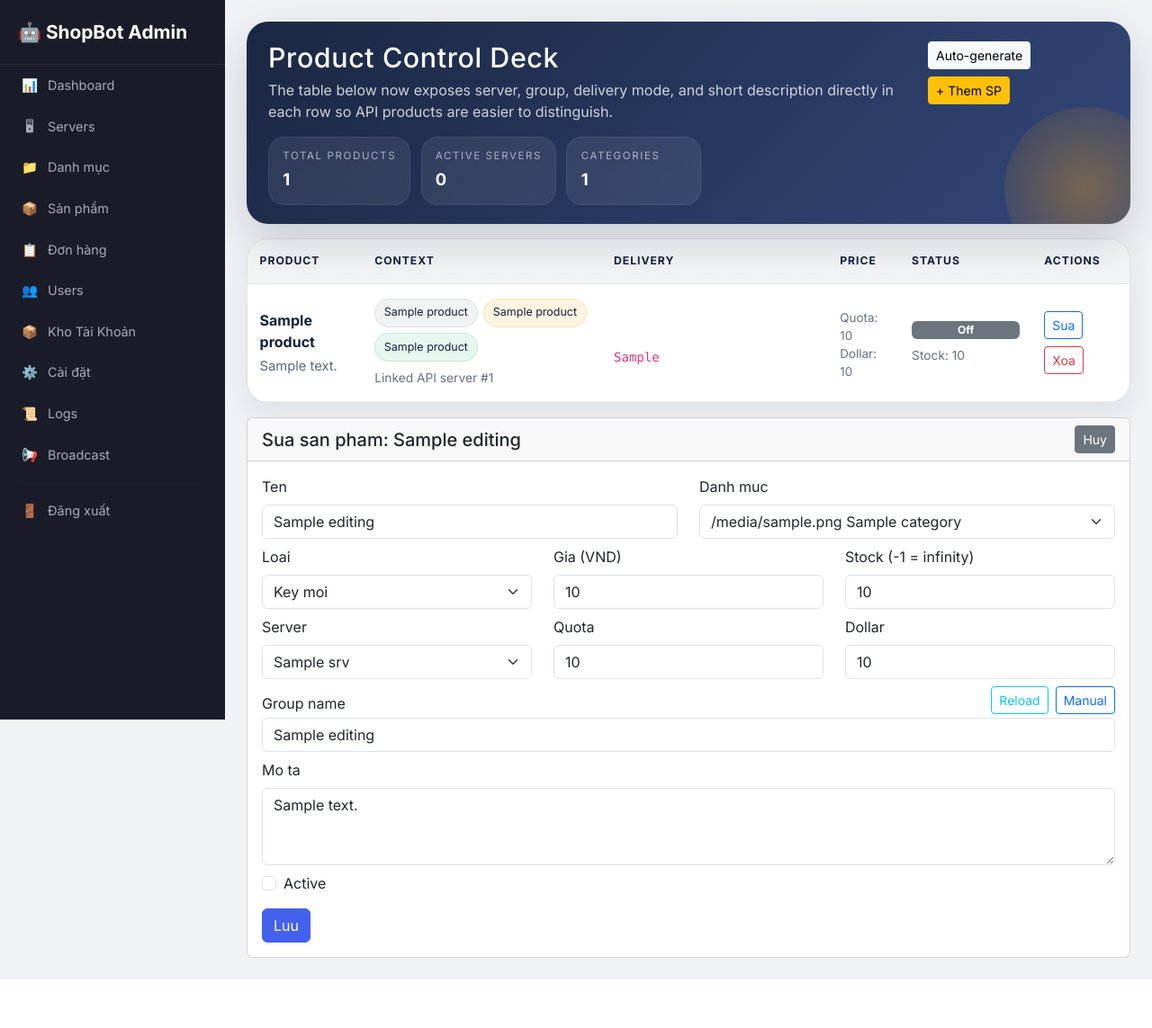
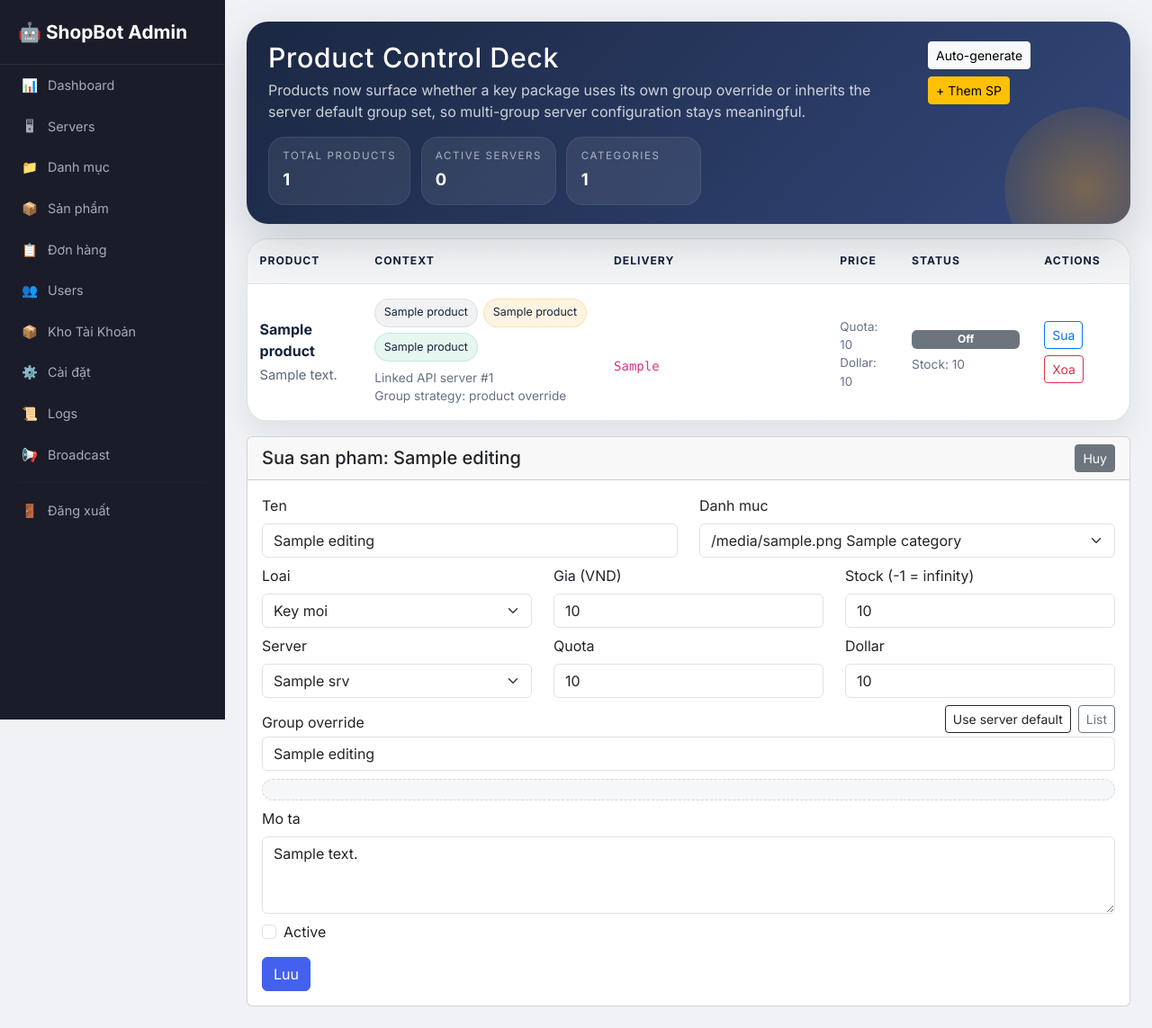
Before and after one commit to shurikenji/shopbot, a Python web app: template admin/templates/products.html in a window 1280 px wide. Shown: the whole page at 90% size. Before the commit the page ends 1089 px from the top, so only its background shows below. Run offline with Jinja, Linux system fonts and the light colour scheme; the template is opened without the code that fills it: most values are stand-ins (such as "Sample title", 1, 10 or a date in 2020).

Commit message:
Make products inherit server default groups

```diff
--- a/admin/templates/products.html
+++ b/admin/templates/products.html
@@ -166,9 +166,30 @@
         border-color: rgba(14,173,105,0.18);
     }
 
+    .product-chip.inherited {
+        background: rgba(33, 150, 243, 0.12);
+        border-color: rgba(33, 150, 243, 0.18);
+    }
+
     .product-meta {
         color: #667085;
         font-size: 0.86rem;
+    }
+
+    .product-group-helper {
+        margin-top: 0.55rem;
+        padding: 0.7rem 0.85rem;
+        border-radius: 14px;
+        border: 1px dashed rgba(20,33,61,0.14);
+        background: rgba(20,33,61,0.035);
+        color: #41506a;
+        font-size: 0.88rem;
+        line-height: 1.45;
+    }
+
+    .product-group-helper code {
+        color: #0f4c81;
+        font-size: 0.83rem;
     }
 
     .product-type-badge {
@@ -254,7 +275,7 @@
         <div class="product-hero-top">
             <div>
                 <h1>Product Control Deck</h1>
-                <p>The table below now exposes server, group, delivery mode, and short description directly in each row so API products are easier to distinguish.</p>
+                <p>Products now surface whether a key package uses its own group override or inherits the server default group set, so multi-group server configuration stays meaningful.</p>
             </div>
             <div class="d-flex flex-wrap gap-2">
                 <a href="/products/auto-generate" class="btn btn-light btn-sm">Auto-generate</a>
@@ -310,13 +331,20 @@
                             {% if p.srv_name and p.srv_name != '-' %}
                             <span class="product-chip server">{{ p.srv_name }}</span>
                             {% endif %}
-                            {% if p.group_name %}
-                            <span class="product-chip group">{{ p.group_name }}</span>
+                            {% if p.effective_group_name %}
+                            <span class="product-chip group {{ 'inherited' if p.uses_server_default_group else '' }}">
+                                {{ p.effective_group_name }}
+                            </span>
                             {% endif %}
                         </div>
                         <div class="product-meta">
                             {% if p.server_id %}
                             Linked API server #{{ p.server_id }}
+                            {% if p.uses_server_default_group %}
+                            <br>Group strategy: inherit from server default
+                            {% elif p.group_name %}
+                            <br>Group strategy: product override
+                            {% endif %}
                             {% else %}
                             No server linked
                             {% endif %}
@@ -431,8 +459,9 @@
 
                         <div class="mb-2" id="addGroupWrap" style="display:none;">
                             <div class="d-flex justify-content-between align-items-end mb-1">
-                                <label class="form-label mb-0">Group name</label>
+                                <label class="form-label mb-0">Group override</label>
                                 <div class="d-flex gap-2">
+                                    <button type="button" class="btn btn-sm btn-outline-dark" onclick="clearGroupOverride('add')">Use server default</button>
                                     <button type="button" class="btn btn-sm btn-outline-info" id="addFetchGroupBtn" onclick="fetchGroups('add')" style="display:none;">Reload</button>
                                     <button type="button" class="btn btn-sm btn-outline-secondary" id="addToggleGroupModeBtn" onclick="toggleGroupInputMode('add')">List</button>
                                 </div>
@@ -440,6 +469,7 @@
                             <div id="addGroupInputContainer">
                                 <input name="group_name" id="addGroupInput" class="form-control" placeholder="Enter group name...">
                             </div>
+                            <div class="product-group-helper" id="addGroupStrategy"></div>
                         </div>
                     </div>
 
@@ -532,8 +562,9 @@
 
                 <div class="mb-2" id="editGroupWrap" style="display:none;">
                     <div class="d-flex justify-content-between align-items-end mb-1">
-                        <label class="form-label mb-0">Group name</label>
+                        <label class="form-label mb-0">Group override</label>
                         <div class="d-flex gap-2">
+                            <button type="button" class="btn btn-sm btn-outline-dark" onclick="clearGroupOverride('edit')">Use server default</button>
                             <button type="button" class="btn btn-sm btn-outline-info" id="editFetchGroupBtn" onclick="fetchGroups('edit')" style="display:none;">Reload</button>
                             <button type="button" class="btn btn-sm btn-outline-secondary" id="editToggleGroupModeBtn" onclick="toggleGroupInputMode('edit')">List</button>
                         </div>
@@ -541,6 +572,7 @@
                     <div id="editGroupInputContainer">
                         <input name="group_name" id="editGroupInput" class="form-control" value="{{ editing.group_name or '' }}" placeholder="Enter group name...">
                     </div>
+                    <div class="product-group-helper" id="editGroupStrategy"></div>
                 </div>
             </div>
 
@@ -573,6 +605,80 @@
 <script>
     let groupsDataMap = {};
     const groupInputMode = { add: 'manual', edit: 'manual' };
+    const serverMetaMap = {
+        {% for s in servers %}
+        "{{ s.id }}": {
+            name: {{ (s.name or '')|tojson }},
+            defaultGroup: {{ (s.default_group or '')|tojson }},
+            supportsMultiGroup: {{ 1 if s.supports_multi_group else 0 }}
+        },
+        {% endfor %}
+    };
+
+    function splitGroups(rawValue) {
+        return (rawValue || '')
+            .split(',')
+            .map(item => item.trim())
+            .filter(Boolean);
+    }
+
+    function getServerMeta(prefix) {
+        const serverSelect = document.getElementById(`${prefix}ServerSelect`);
+        return serverSelect ? serverMetaMap[serverSelect.value] || null : null;
+    }
+
+    function attachGroupInputListeners(prefix) {
+        const input = document.getElementById(`${prefix}GroupInput`);
+        if (!input) return;
+        input.addEventListener('input', () => updateGroupStrategy(prefix));
+        input.addEventListener('change', () => updateGroupStrategy(prefix));
+    }
+
+    function updateGroupStrategy(prefix) {
+        const helper = document.getElementById(`${prefix}GroupStrategy`);
+        const typeSelect = document.getElementById(`${prefix}ProductType`);
+        if (!helper || !typeSelect) return;
+
+        if (typeSelect.value !== 'key_new') {
+            helper.innerHTML = '';
+            return;
+        }
+
+        const currentInput = document.getElementById(`${prefix}GroupInput`);
+        const currentValue = currentInput ? currentInput.value.trim() : '';
+        const serverMeta = getServerMeta(prefix);
+
+        if (!serverMeta) {
+            helper.innerHTML = 'Select a server first. If this field stays blank, no group will be sent.';
+            return;
+        }
+
+        const defaultGroups = splitGroups(serverMeta.defaultGroup);
+        const defaultLabel = defaultGroups.length ? defaultGroups.join(', ') : 'none';
+
+        if (currentValue) {
+            helper.innerHTML = `Current strategy: <strong>product override</strong> with <code>${currentValue}</code>. Clear the field to inherit server default group(s): <code>${defaultLabel}</code>.`;
+            return;
+        }
+
+        if (defaultGroups.length) {
+            const mode = defaultGroups.length > 1 || serverMeta.supportsMultiGroup
+                ? 'multi-group'
+                : 'single-group';
+            helper.innerHTML = `Current strategy: <strong>inherit server default</strong> (${mode}) from <strong>${serverMeta.name}</strong>: <code>${defaultLabel}</code>.`;
+            return;
+        }
+
+        helper.innerHTML = `Server <strong>${serverMeta.name}</strong> has no default group yet. Set one here or configure <code>Default Group</code> in Servers.`;
+    }
+
+    function clearGroupOverride(prefix) {
+        const input = document.getElementById(`${prefix}GroupInput`);
+        if (input) {
+            input.value = '';
+        }
+        updateGroupStrategy(prefix);
+    }
 
     function toggleAddFields() {
         const type = document.getElementById('addProductType').value;
@@ -595,6 +701,7 @@
         if (isKeyNew) {
             checkAndFetchGroups('add');
         }
+        updateGroupStrategy('add');
     }
 
     function toggleEditFields() {
@@ -621,6 +728,7 @@
         if (isKeyNew) {
             checkAndFetchGroups('edit');
         }
+        updateGroupStrategy('edit');
     }
 
     function toggleGroupInputMode(prefix) {
@@ -636,6 +744,7 @@
             toggleBtn.classList.replace('btn-outline-secondary', 'btn-outline-primary');
             fetchBtn.style.display = 'inline-block';
             container.innerHTML = `<select name="group_name" id="${prefix}GroupInput" class="form-select"><option value="${currentValue}" selected>${currentValue || 'Loading groups...'}</option></select>`;
+            attachGroupInputListeners(prefix);
             checkAndFetchGroups(prefix);
             return;
         }
@@ -645,6 +754,8 @@
         toggleBtn.classList.replace('btn-outline-primary', 'btn-outline-secondary');
         fetchBtn.style.display = 'none';
         container.innerHTML = `<input type="text" name="group_name" id="${prefix}GroupInput" class="form-control" value="${currentValue}" placeholder="Enter group name...">`;
+        attachGroupInputListeners(prefix);
+        updateGroupStrategy(prefix);
     }
 
     function checkAndFetchGroups(prefix) {
@@ -688,7 +799,12 @@
 
             groupsDataMap = result.data;
             let selectHtml = `<select name="group_name" id="${prefix}GroupInput" class="form-select" onchange="onGroupSelectChange('${prefix}')">`;
-            selectHtml += `<option value="">- Select group -</option>`;
+            const serverMeta = getServerMeta(prefix);
+            const defaultGroups = splitGroups(serverMeta ? serverMeta.defaultGroup : '');
+            const blankLabel = defaultGroups.length
+                ? `- Use server default: ${defaultGroups.join(', ')} -`
+                : '- Select group -';
+            selectHtml += `<option value="">${blankLabel}</option>`;
 
             let hasMatch = false;
             for (const groupName in result.data) {
@@ -705,10 +821,14 @@
 
             selectHtml += `</select>`;
             container.innerHTML = selectHtml;
+            attachGroupInputListeners(prefix);
+            updateGroupStrategy(prefix);
         } catch (error) {
             console.error('Fetch groups error:', error);
             alert(`Cannot load groups: ${error.message}`);
             container.innerHTML = `<input type="text" name="group_name" id="${prefix}GroupInput" class="form-control" value="${currentValue}" placeholder="Enter group name...">`;
+            attachGroupInputListeners(prefix);
+            updateGroupStrategy(prefix);
         }
     }
 
@@ -726,6 +846,7 @@
         if (descInput && !descInput.value.trim()) {
             descInput.value = info.desc;
         }
+        updateGroupStrategy(prefix);
     }
 
     function confirmDelete() {
@@ -735,17 +856,25 @@
     document.addEventListener('DOMContentLoaded', function () {
         const addServerSelect = document.getElementById('addServerSelect');
         if (addServerSelect) {
-            addServerSelect.addEventListener('change', () => checkAndFetchGroups('add'));
+            addServerSelect.addEventListener('change', () => {
+                checkAndFetchGroups('add');
+                updateGroupStrategy('add');
+            });
         }
 
         const editServerSelect = document.getElementById('editServerSelect');
         if (editServerSelect) {
-            editServerSelect.addEventListener('change', () => checkAndFetchGroups('edit'));
+            editServerSelect.addEventListener('change', () => {
+                checkAndFetchGroups('edit');
+                updateGroupStrategy('edit');
+            });
         }
 
+        attachGroupInputListeners('add');
         toggleAddFields();
 
         if (document.getElementById('editProductType')) {
+            attachGroupInputListeners('edit');
             toggleEditFields();
             if (document.getElementById('editProductType').value === 'key_new') {
                 toggleGroupInputMode('edit');
```
Also changed, not shown: admin/routers/products.py (+13 -5 lines), bot/handlers/catalog.py (+13 -3 lines), bot/services/payment_poller.py (+6 -1 lines).
